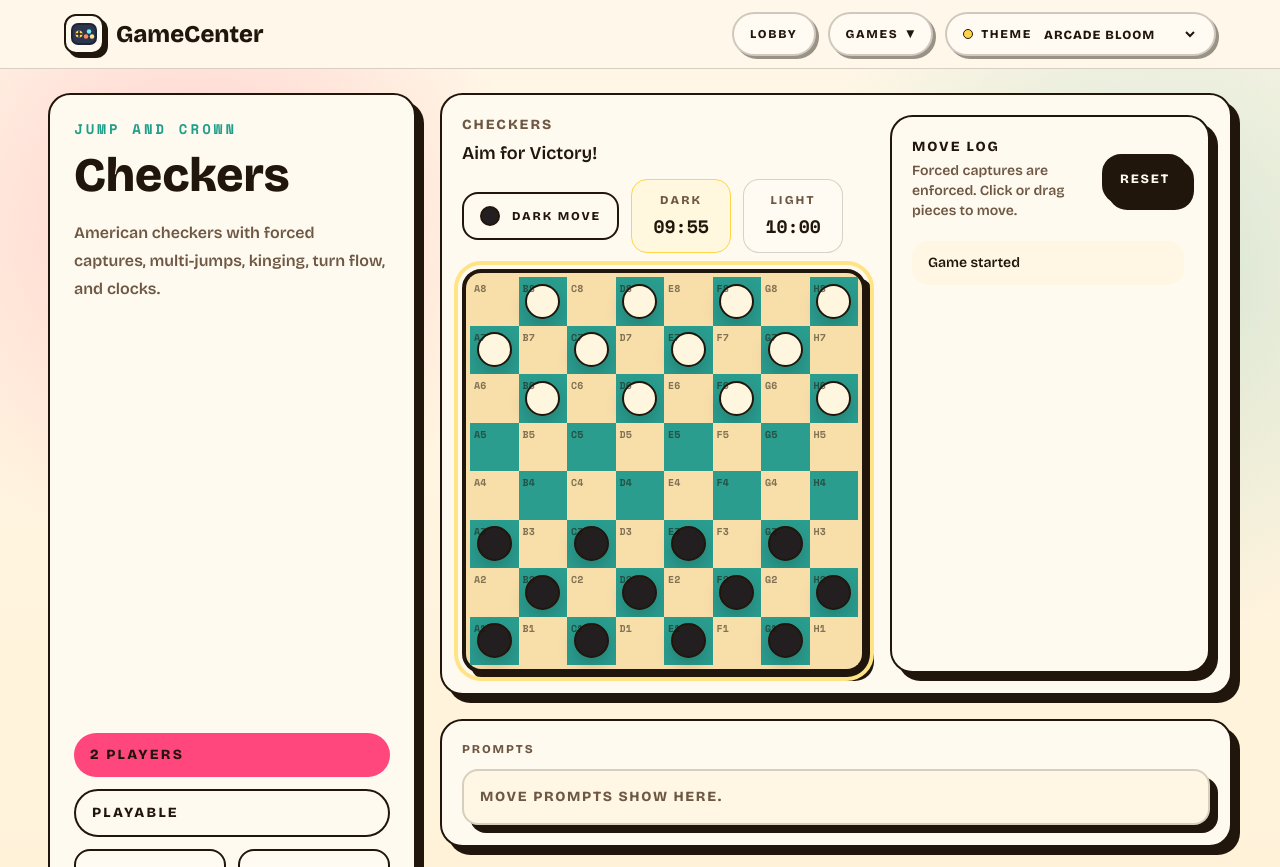
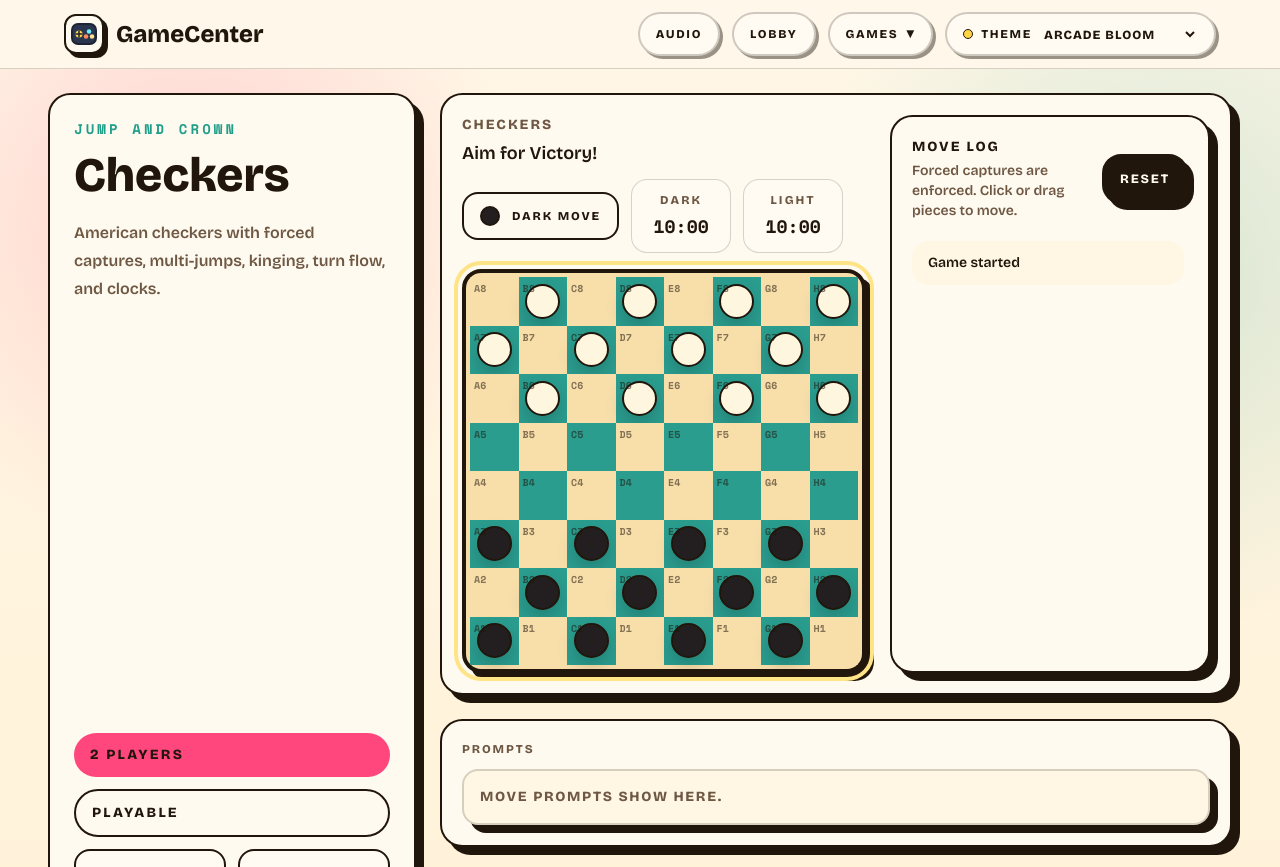
Before and after one commit to tychesama/game-center, a Next.js app: page /checkers in a window 1280 px wide. Shown: the top 867 px of the page. Built offline with nearby package versions, Linux system fonts and the light colour scheme.

Commit message:
feat: add audio mute and delayed clocks

```diff
--- a/src/app/globals.css
+++ b/src/app/globals.css
@@ -239,26 +239,29 @@ button {
 }
 
 .gc-feedback-alert {
-  animation: gc-feedback-blink 720ms ease-out;
+  animation: gc-feedback-blink 950ms steps(1, end) infinite;
 }
 
 @keyframes gc-feedback-blink {
-  0%,
-  100% {
+  0%, 100% {
     transform: translateX(0);
     background: var(--gc-panel-accent-soft);
+    color: var(--gc-ink);
+    box-shadow: var(--gc-card-shadow);
   }
 
-  18%,
-  54% {
-    transform: translateX(-3px);
-    background: color-mix(in srgb, var(--gc-accent-strong) 36%, var(--gc-panel-accent-soft));
+  25%, 75% {
+    transform: translateX(-4px) scale(1.015);
+    background: var(--gc-accent-strong);
+    color: var(--gc-surface);
+    box-shadow: 0 0 0 4px var(--gc-ink), 0 0 24px color-mix(in srgb, var(--gc-accent-strong) 70%, transparent);
   }
 
-  36%,
-  72% {
-    transform: translateX(3px);
-    background: color-mix(in srgb, var(--gc-accent) 58%, var(--gc-panel-accent-soft));
+  50% {
+    transform: translateX(4px) scale(1.015);
+    background: var(--gc-accent);
+    color: var(--gc-ink);
+    box-shadow: 0 0 0 4px var(--gc-ink), 0 0 24px color-mix(in srgb, var(--gc-accent) 70%, transparent);
   }
 }
 
--- a/src/components/checkers-game.tsx
+++ b/src/components/checkers-game.tsx
@@ -27,6 +27,7 @@ export function CheckersGame(props: { onFeedbackChange?: (message: string | null
   const [dragSource, setDragSource] = useState<number | null>(null);
   const [hoverTarget, setHoverTarget] = useState<number | null>(null);
   const [feedback, setFeedback] = useState<string | null>(null);
+  const [clockStarted, setClockStarted] = useState(false);
   const celebrationKey = useRef<string | null>(null);
   const feedbackCooldownRef = useRef(false);
   const feedbackCooldownTimeoutRef = useRef<number | null>(null);
@@ -34,7 +35,7 @@ export function CheckersGame(props: { onFeedbackChange?: (message: string | null
   const playSound = useSoundEffects();
 
   useEffect(() => {
-    if (state.status.type !== "active") {
+    if (state.status.type !== "active" || !clockStarted) {
       return;
     }
 
@@ -59,7 +60,7 @@ export function CheckersGame(props: { onFeedbackChange?: (message: string | null
     }, 1000);
 
     return () => window.clearInterval(interval);
-  }, [state.turn, state.status.type]);
+  }, [clockStarted, state.turn, state.status.type]);
 
   useEffect(() => {
     if (!feedback) {
@@ -68,7 +69,7 @@ export function CheckersGame(props: { onFeedbackChange?: (message: string | null
     }
 
     props.onFeedbackChange?.(feedback);
-    const timeout = window.setTimeout(() => setFeedback(null), 1800);
+    const timeout = window.setTimeout(() => setFeedback(null), 13000);
     return () => window.clearTimeout(timeout);
   }, [feedback, props]);
 
@@ -132,6 +133,7 @@ export function CheckersGame(props: { onFeedbackChange?: (message: string | null
       setState((current) => tryCheckersMove(current, current.selected as number, index));
       if (valid) {
         playSound("boardgameTap");
+        setClockStarted(true);
       } else {
         showFeedback("Illegal move.");
       }
@@ -155,6 +157,7 @@ export function CheckersGame(props: { onFeedbackChange?: (message: string | null
     playSound("click");
     setState(createInitialCheckersState());
     setTimers(initialTimers);
+    setClockStarted(false);
     celebrationKey.current = null;
   }
 
@@ -172,8 +175,8 @@ export function CheckersGame(props: { onFeedbackChange?: (message: string | null
           </div>
           <div className="flex flex-wrap items-center gap-3">
             <TurnBadge side={state.turn} />
-            <TimerCard label={labelForColor("red")} active={state.turn === "red" && state.status.type === "active"} seconds={timers.red} />
-            <TimerCard label={labelForColor("black")} active={state.turn === "black" && state.status.type === "active"} seconds={timers.black} />
+            <TimerCard label={labelForColor("red")} active={clockStarted && state.turn === "red" && state.status.type === "active"} seconds={timers.red} />
+            <TimerCard label={labelForColor("black")} active={clockStarted && state.turn === "black" && state.status.type === "active"} seconds={timers.black} />
           </div>
         </div>
 
@@ -205,6 +208,7 @@ export function CheckersGame(props: { onFeedbackChange?: (message: string | null
                     const valid = state.legalMoves.some((move) => move.from === from && move.to === index);
                     if (valid) {
                       playSound("boardgameTap");
+                      setClockStarted(true);
                       setState((current) => tryCheckersMove(current, from, index));
                     } else {
                       showFeedback("Illegal move.");
--- a/src/components/chess-game.tsx
+++ b/src/components/chess-game.tsx
@@ -42,6 +42,7 @@ export function ChessGame(props: { onFeedbackChange?: (message: string | null) =
   const [hoverTarget, setHoverTarget] = useState<Square | null>(null);
   const [feedback, setFeedback] = useState<string | null>(null);
   const [moveCount, setMoveCount] = useState(0);
+  const [clockStarted, setClockStarted] = useState(false);
   const celebrationKey = useRef<string | null>(null);
   const feedbackCooldownRef = useRef(false);
   const feedbackCooldownTimeoutRef = useRef<number | null>(null);
@@ -62,7 +63,7 @@ export function ChessGame(props: { onFeedbackChange?: (message: string | null) =
     }
 
     props.onFeedbackChange?.(feedback);
-    const timeout = window.setTimeout(() => setFeedback(null), 1800);
+    const timeout = window.setTimeout(() => setFeedback(null), 13000);
     return () => window.clearTimeout(timeout);
   }, [feedback, props]);
 
@@ -116,7 +117,7 @@ export function ChessGame(props: { onFeedbackChange?: (message: string | null) =
   }, [history.length, playSound, status]);
 
   useEffect(() => {
-    if (status.type !== "active") {
+    if (status.type !== "active" || !clockStarted) {
       return;
     }
 
@@ -138,7 +139,7 @@ export function ChessGame(props: { onFeedbackChange?: (message: string | null) =
     }, 1000);
 
     return () => window.clearInterval(interval);
-  }, [status.type, turn, moveCount]);
+  }, [clockStarted, status.type, turn, moveCount]);
 
   function handleSquareSelect(square: Square) {
     if (status.type !== "active") {
@@ -177,6 +178,7 @@ export function ChessGame(props: { onFeedbackChange?: (message: string | null) =
     playSound("boardgameTap");
     setFen(next.fen());
     setMoveCount((value) => value + 1);
+    setClockStarted(true);
     setSelected(null);
     setLegalTargets([]);
     setHistory((entries) => entries.concat(move.san));
@@ -203,6 +205,7 @@ export function ChessGame(props: { onFeedbackChange?: (message: string | null) =
     setLegalTargets([]);
     setHistory([]);
     setMoveCount(0);
+    setClockStarted(false);
     celebrationKey.current = null;
     setTimers(initialTimers);
     setStatus({ type: "active", message: "White to move" });
@@ -222,8 +225,8 @@ export function ChessGame(props: { onFeedbackChange?: (message: string | null) =
           </div>
           <div className="flex flex-wrap items-center gap-3">
             <TurnBadge side={turn} />
-            <TimerCard label="White" active={turn === "white" && status.type === "active"} seconds={timers.white} />
-            <TimerCard label="Black" active={turn === "black" && status.type === "active"} seconds={timers.black} />
+            <TimerCard label="White" active={clockStarted && turn === "white" && status.type === "active"} seconds={timers.white} />
+            <TimerCard label="Black" active={clockStarted && turn === "black" && status.type === "active"} seconds={timers.black} />
           </div>
         </div>
 
--- a/src/components/site-header.tsx
+++ b/src/components/site-header.tsx
@@ -2,7 +2,7 @@
 
 import Link from "next/link";
 import { usePathname } from "next/navigation";
-import { useState } from "react";
+import { useState, useSyncExternalStore } from "react";
 
 import { ThemeSwitcher } from "@/components/theme-switcher";
 import { games } from "@/lib/games";
@@ -11,7 +11,17 @@ import { useSoundEffects } from "@/lib/use-sound-effects";
 export function SiteHeader() {
   const pathname = usePathname();
   const [gamesOpen, setGamesOpen] = useState(false);
+  const audioMuted = useSyncExternalStore(subscribeToAudioMute, getAudioMuteSnapshot, getAudioMuteServerSnapshot);
   const playSound = useSoundEffects();
+
+  function toggleAudio() {
+    const nextMuted = !audioMuted;
+    window.localStorage.setItem("gamecenter-audio-muted", String(nextMuted));
+    window.dispatchEvent(new Event("gamecenter-audio-muted-change"));
+    if (!nextMuted) {
+      playSound("click");
+    }
+  }
 
   return (
     <header className="sticky top-0 z-30 border-b border-[color:color-mix(in_srgb,var(--gc-ink)_18%,transparent)] bg-[color:color-mix(in_srgb,var(--gc-surface)_76%,var(--gc-background))] backdrop-blur">
@@ -39,6 +49,15 @@ export function SiteHeader() {
         </div>
 
         <div className="flex flex-wrap items-center justify-end gap-3">
+          <button
+            type="button"
+            className="gc-header-control gc-header-button px-4"
+            aria-pressed={audioMuted}
+            aria-label={audioMuted ? "Unmute audio" : "Mute audio"}
+            onClick={toggleAudio}
+          >
+            {audioMuted ? "Muted" : "Audio"}
+          </button>
           <Link
             href="/"
             className="gc-header-control gc-header-button px-4"
@@ -95,3 +114,21 @@ export function SiteHeader() {
     </header>
   );
 }
+
+function subscribeToAudioMute(onStoreChange: () => void) {
+  window.addEventListener("storage", onStoreChange);
+  window.addEventListener("gamecenter-audio-muted-change", onStoreChange);
+
+  return () => {
+    window.removeEventListener("storage", onStoreChange);
+    window.removeEventListener("gamecenter-audio-muted-change", onStoreChange);
+  };
+}
+
+function getAudioMuteSnapshot() {
+  return window.localStorage.getItem("gamecenter-audio-muted") === "true";
+}
+
+function getAudioMuteServerSnapshot() {
+  return false;
+}
--- a/src/lib/use-sound-effects.ts
+++ b/src/lib/use-sound-effects.ts
@@ -37,6 +37,10 @@ export function useSoundEffects() {
   }, []);
 
   return useCallback((name: SoundName) => {
+    if (window.localStorage.getItem("gamecenter-audio-muted") === "true") {
+      return;
+    }
+
     const audio = audioRefs.current[name];
     if (!audio) {
       return;
```
